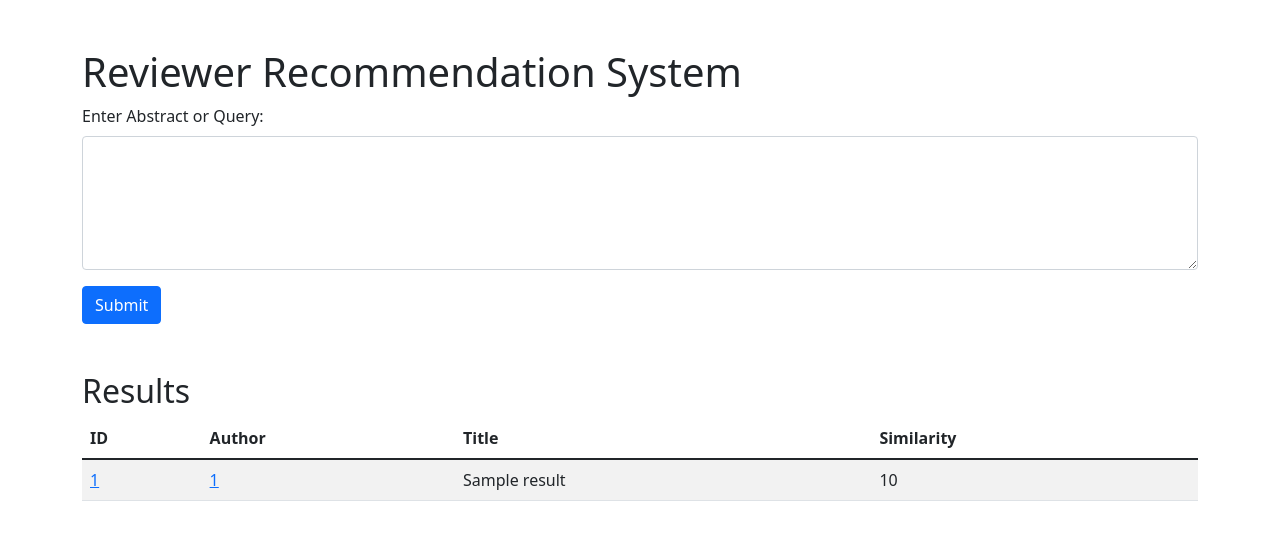
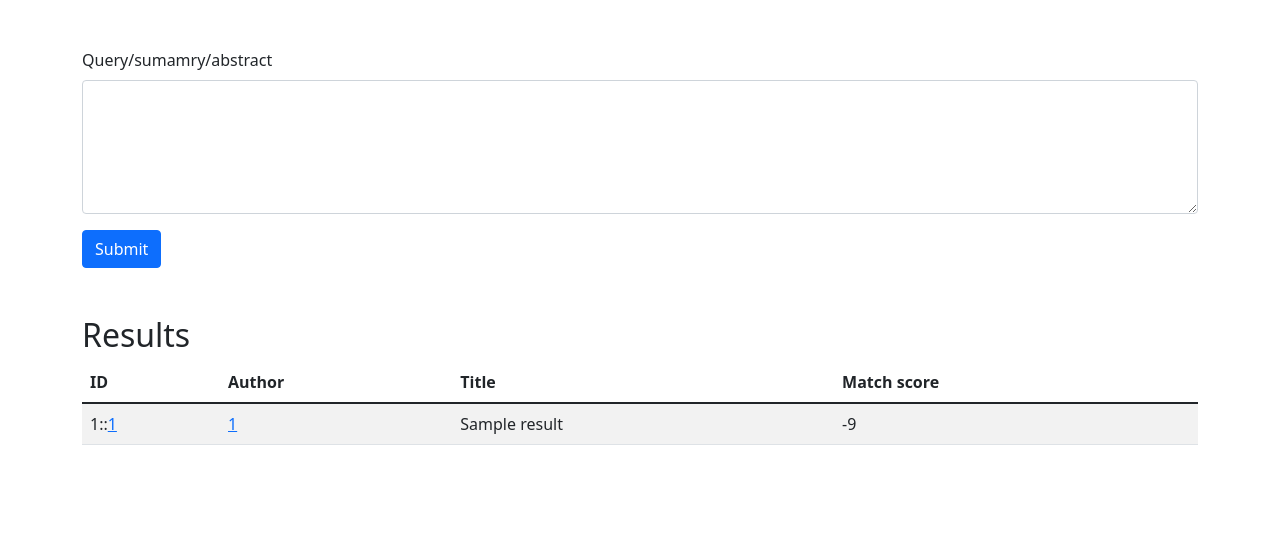
Before and after one commit to drarunas/exprecapp, a Flask app: template templates/query.html in a window 1280 px wide. Shown: the top 540 px of the page. Run offline with Flask 3, Linux system fonts and the light colour scheme; the template is opened without the code that fills it: most values are stand-ins (such as "Sample title", 1, 10 or a date in 2020); some libraries are stand-ins or nearby versions.

Commit message:
Changes to be committed: 	modified:   app.py 	modified:   templates/query.html

```diff
--- a/app.py
+++ b/app.py
@@ -4,6 +4,7 @@ import torch
 import psycopg2
 from psycopg2 import pool
 import os
+from datetime import datetime
 app = Flask(__name__)
 
 # Load the e5-multilingual-large model using SentenceTransformer
@@ -59,18 +60,18 @@ def query():
         if not data:
             return jsonify({"error": "Missing query text"}), 400
 
-        print(" 1 getting embeddings from query")
+        print(" 1 getting embeddings from query ", datetime.now().strftime("%H:%M:%S"))
         new_embedding = get_embeddings(data).tolist()
 
         try:
             # Step 2: Get a connection from the pool
-            print(" 2 Getting connection from the pool")
+            print(" 2 Getting connection from the pool ", datetime.now().strftime("%H:%M:%S"))
             conn = pg_pool.getconn()
             if conn:
                 cur = conn.cursor()
 
                 # Step 3: Execute the SQL query using the new embedding
-                print(' 3 Executing sql query calculating distances')
+                print(' 3 Executing sql query calculating distances', datetime.now().strftime("%H:%M:%S"))
                 # sql_query = """
                 #     SELECT ev.id, ev.embedding <=> %s::vector AS distance,
                 #         COALESCE(wt.title, etw.title) AS title,
@@ -86,25 +87,25 @@ def query():
                 # """
 
                 sql_query='''
+                        SET LOCAL hnsw.ef_search = 40;
                         WITH top_works AS (
                             SELECT ev.id,
                                 ev.embedding <=> %s::vector AS distance,
-                                COALESCE(wt.title, etw.title) AS title,
-                                COALESCE(was.auth_id, wae.auth_id) AS auids
+                                COALESCE(wt.title, etw.title) AS title
                             FROM e5_vectors ev
                             LEFT JOIN w_titles_sn wt ON ev.id = wt.id
                             LEFT JOIN w_titles_els etw ON ev.id = etw.id
-                            LEFT JOIN w_auth_sn was ON ev.id = was.id
-                            LEFT JOIN w_auth_els wae ON ev.id = wae.id
                             ORDER BY distance
-                            LIMIT 100
+                            LIMIT 20
                         )
 
                         SELECT tw.id,
                             tw.distance,
                             tw.title,
-                            STRING_AGG(tw.auids, ', ') AS aggregated_auids
+                            STRING_AGG(COALESCE(was.auth_id, wae.auth_id), ', ') AS aggregated_auids
                         FROM top_works tw
+                        LEFT JOIN w_auth_sn was ON tw.id = was.id
+                        LEFT JOIN w_auth_els wae ON tw.id = wae.id
                         GROUP BY tw.id, tw.distance, tw.title
                         ORDER BY tw.distance;'''
 
@@ -114,7 +115,7 @@ def query():
                 cur.execute(sql_query, (new_embedding,))
 
                 results = cur.fetchall()
-                print(" 4 ok")
+                print(" 4 ok ", datetime.now().strftime("%H:%M:%S"))
 
                 # Step 4: Convert results to a list of dictionaries for the template
                 results_list = [
--- a/templates/query.html
+++ b/templates/query.html
@@ -8,10 +8,10 @@
 </head>
 <body>
     <div class="container mt-5">
-        <h1>Reviewer Recommendation System</h1>
+
         <form action="/query" method="POST">
             <div class="mb-3">
-                <label for="query" class="form-label">Enter Abstract or Query:</label>
+                <label for="query" class="form-label">Query/sumamry/abstract</label>
                 <textarea id="query" name="q" class="form-control" rows="5" required></textarea>
             </div>
             <button type="submit" class="btn btn-primary">Submit</button>
@@ -26,13 +26,13 @@
                         <th>ID</th>
                         <th>Author</th>
                         <th>Title</th>
-                        <th>Similarity</th>
+                        <th>Match score</th>
                     </tr>
                 </thead>
                 <tbody>
                     {% for result in results %}
                     <tr>
-                        <td><a href="{{ result.id }}">{{ result.id }}</a></td>
+                        <td>{{loop.index }}::<a href="{{ result.id }}">{{ result.id }}</a></td>
                         <td>
                             {% for auid in result.auid.split(', ') %}
                                 <a href="{{ auid }}">{{ auid }}</a>{% if not loop.last %}, {% endif %}
@@ -40,7 +40,8 @@
                         </td>
 
                         <td>{{ result.title }}</td>
-                        <td>{{ 1 - result.distance }}</td>
+                        <td>{{ 1 - result.distance | round(2) }}
+                        </td>
                     </tr>
                     {% endfor %}
                 </tbody>
```
